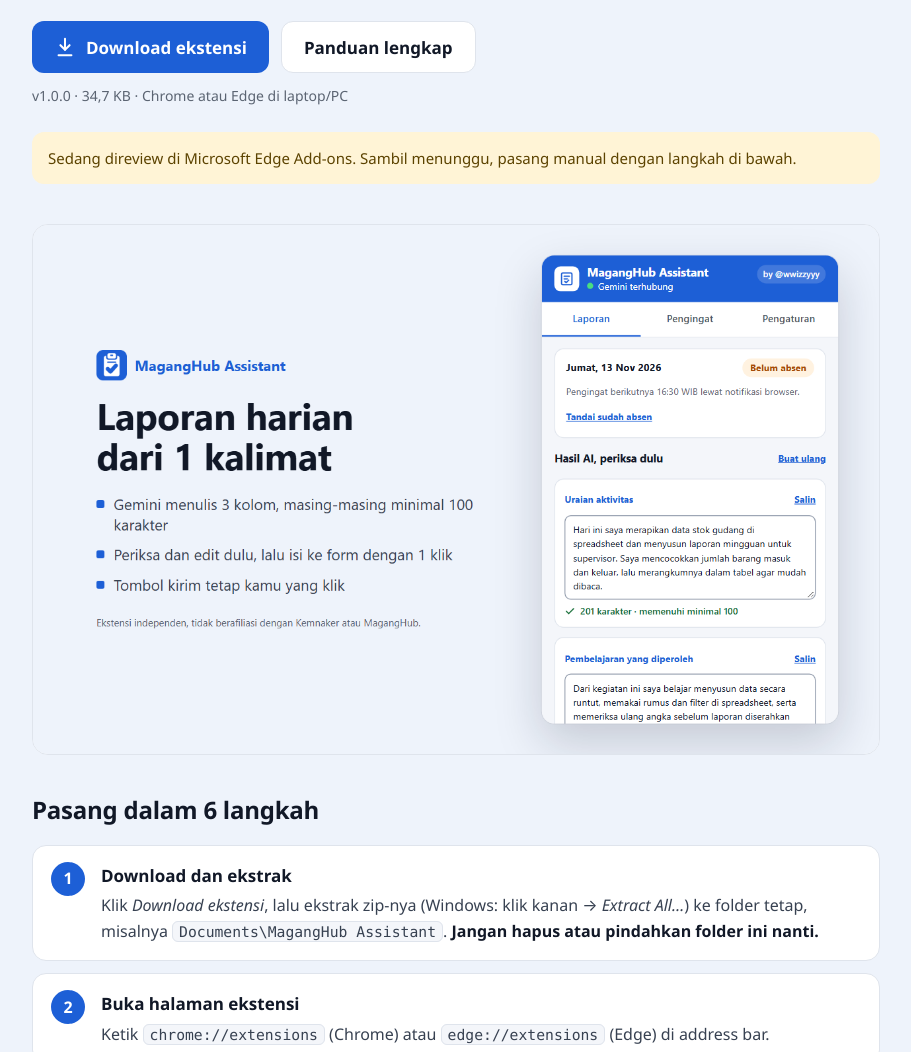
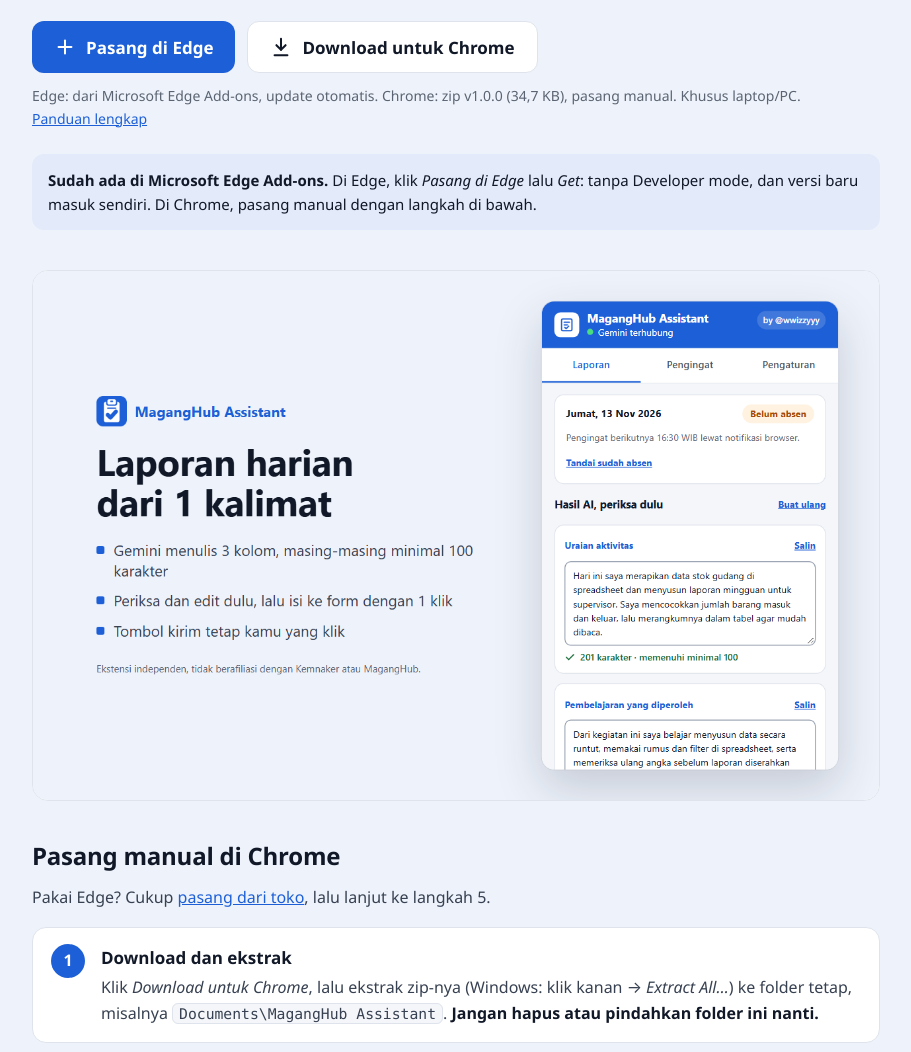
Before and after one commit to Iniwizzy/maganghub-assistant, a plain HTML site: page index.html in a window 1280 px wide. Shown: the part 314-1366 px from the top of the page, without its empty margins (184-1095 px from the left). Drawn offline with Linux system fonts and the light colour scheme.

Commit message:
Arahkan pengguna Edge ke Microsoft Edge Add-ons
MagangHub Assistant v1.0.0 sudah live di Edge Add-ons. Halaman download,
panduan pasang, dan README sekarang menaruh tombol "Pasang di Edge" ke toko,
sementara zip dan langkah manual tetap untuk Chrome. Zip tidak berubah.

Co-Authored-By: Claude Opus 5.5 <noreply@anthropic.com>

```diff
--- a/index.html
+++ b/index.html
@@ -40,7 +40,9 @@
   .btn-primary { background: var(--blue); color: var(--blue-ink); }
   .btn-ghost { color: var(--ink); border: 1px solid var(--line); background: var(--surface); }
   .meta { font-size: 14px; color: var(--muted); margin-top: 12px; }
-  .notice { margin: 24px 0 0; padding: 14px 16px; border-radius: 12px; background: var(--amber-weak); color: var(--amber-ink); font-size: 15px; }
+  .meta a { white-space: nowrap; }
+  .notice { margin: 24px 0 0; padding: 14px 16px; border-radius: 12px; background: var(--blue-weak); color: var(--ink); font-size: 15px; }
+  .sub { margin: -6px 0 16px; color: var(--ink2); }
 
   .shot { margin: 32px 0 8px; border-radius: 16px; overflow: hidden; border: 1px solid var(--line); background: var(--surface); }
   .shot img { display: block; width: 100%; height: auto; }
@@ -84,22 +86,26 @@
     <h1>Laporan harian MagangHub dari 1 kalimat</h1>
     <p class="lead">Ekstensi browser gratis untuk peserta magang. Gemini menulis tiga kolom laporan, kamu periksa, lalu sekali klik masuk ke form. Ada pengingat lewat notifikasi browser dan WhatsApp juga.</p>
     <div class="actions">
-      <a class="btn btn-primary" href="maganghub-assistant-v1.0.0.zip" download>
+      <a class="btn btn-primary" href="https://microsoftedge.microsoft.com/addons/detail/peknndhcccnefhjjafddhchdihemhkca" rel="noopener">
+        <svg width="22" height="22" viewBox="0 0 24 24" fill="none" stroke="currentColor" stroke-width="2.2" stroke-linecap="round" stroke-linejoin="round" aria-hidden="true"><path d="M12 5v14"></path><path d="M5 12h14"></path></svg>
+        Pasang di Edge
+      </a>
+      <a class="btn btn-ghost" href="maganghub-assistant-v1.0.0.zip" download>
         <svg width="22" height="22" viewBox="0 0 24 24" fill="none" stroke="currentColor" stroke-width="2.2" stroke-linecap="round" stroke-linejoin="round" aria-hidden="true"><path d="M12 3v12"></path><path d="m7 10 5 5 5-5"></path><path d="M5 21h14"></path></svg>
-        Download ekstensi
+        Download untuk Chrome
       </a>
-      <a class="btn btn-ghost" href="PANDUAN-PASANG.md">Panduan lengkap</a>
     </div>
-    <p class="meta">v1.0.0 · 34,7 KB · Chrome atau Edge di laptop/PC</p>
-    <p class="notice">Sedang direview di Microsoft Edge Add-ons. Sambil menunggu, pasang manual dengan langkah di bawah.</p>
+    <p class="meta">Edge: dari Microsoft Edge Add-ons, update otomatis. Chrome: zip v1.0.0 (34,7 KB), pasang manual. Khusus laptop/PC. <a href="PANDUAN-PASANG.md">Panduan lengkap</a></p>
+    <p class="notice"><strong>Sudah ada di Microsoft Edge Add-ons.</strong> Di Edge, klik <em>Pasang di Edge</em> lalu <em>Get</em>: tanpa Developer mode, dan versi baru masuk sendiri. Di Chrome, pasang manual dengan langkah di bawah.</p>
   </div>
 
   <div class="shot"><img src="screenshot.png" alt="Popup MagangHub Assistant menampilkan tiga kolom laporan hasil AI" width="1280" height="800"></div>
 
   <section>
-    <h2>Pasang dalam 6 langkah</h2>
+    <h2>Pasang manual di Chrome</h2>
+    <p class="sub">Pakai Edge? Cukup <a href="https://microsoftedge.microsoft.com/addons/detail/peknndhcccnefhjjafddhchdihemhkca" rel="noopener">pasang dari toko</a>, lalu lanjut ke langkah 5.</p>
     <ol class="steps">
-      <li><strong>Download dan ekstrak</strong><p>Klik <em>Download ekstensi</em>, lalu ekstrak zip-nya (Windows: klik kanan → <em>Extract All…</em>) ke folder tetap, misalnya <code>Documents\MagangHub Assistant</code>. <span class="warn">Jangan hapus atau pindahkan folder ini nanti.</span></p></li>
+      <li><strong>Download dan ekstrak</strong><p>Klik <em>Download untuk Chrome</em>, lalu ekstrak zip-nya (Windows: klik kanan → <em>Extract All…</em>) ke folder tetap, misalnya <code>Documents\MagangHub Assistant</code>. <span class="warn">Jangan hapus atau pindahkan folder ini nanti.</span></p></li>
       <li><strong>Buka halaman ekstensi</strong><p>Ketik <code>chrome://extensions</code> (Chrome) atau <code>edge://extensions</code> (Edge) di address bar.</p></li>
       <li><strong>Nyalakan Developer mode</strong><p>Chrome: sakelar di kanan atas. Edge: sakelar di panel kiri bawah. Di browser berbahasa Indonesia namanya kurang lebih <em>Mode pengembang</em>.</p></li>
       <li><strong>Klik Load unpacked</strong><p>Pilih folder hasil ekstrak, yang di dalamnya langsung ada <code>manifest.json</code>. Lalu sematkan ikonnya lewat ikon puzzle di toolbar.</p></li>
@@ -122,11 +128,11 @@
     <h2>Lainnya</h2>
     <details>
       <summary>Update ke versi baru</summary>
-      <div><ol><li>Download zip versi baru.</li><li>Ekstrak ke <strong>folder yang sama</strong>, timpa file lama. Folder harus sama supaya pengaturan dan sambungan WhatsApp tidak hilang.</li><li>Di halaman ekstensi, klik tombol muat ulang (panah melingkar) di kartu MagangHub Assistant.</li></ol></div>
+      <div><p>Versi dari Edge Add-ons update sendiri. Untuk versi yang dipasang manual:</p><ol><li>Download zip versi baru.</li><li>Ekstrak ke <strong>folder yang sama</strong>, timpa file lama. Folder harus sama supaya pengaturan dan sambungan WhatsApp tidak hilang.</li><li>Di halaman ekstensi, klik tombol muat ulang (panah melingkar) di kartu MagangHub Assistant.</li></ol></div>
     </details>
     <details>
-      <summary>Pindah ke versi toko setelah rilis</summary>
-      <div><ol><li>Kalau WhatsApp terhubung: tab <em>Pengingat</em> → <em>Putuskan dan hapus nomor dari server</em>.</li><li>Hapus versi manual (<em>Remove</em>) dan foldernya.</li><li>Pasang dari Microsoft Edge Add-ons, isi API key dan hubungkan WhatsApp lagi.</li></ol><p>Jangan pasang dua versi sekaligus, karena pengingat bisa dobel.</p></div>
+      <summary>Sudah pasang manual di Edge? Pindah ke versi toko</summary>
+      <div><ol><li>Kalau WhatsApp terhubung: tab <em>Pengingat</em> → <em>Putuskan dan hapus nomor dari server</em>.</li><li>Hapus versi manual (<em>Remove</em>) dan foldernya.</li><li><a href="https://microsoftedge.microsoft.com/addons/detail/peknndhcccnefhjjafddhchdihemhkca" rel="noopener">Pasang dari Microsoft Edge Add-ons</a>, isi API key dan hubungkan WhatsApp lagi.</li></ol><p>Jangan pasang dua versi sekaligus, karena pengingat bisa dobel. Di Chrome belum ada versi toko, jadi tetap pakai versi manual.</p></div>
     </details>
     <details>
       <summary>Masalah umum</summary>
@@ -151,7 +157,7 @@
 
   <footer>
     <p>Ekstensi independen, tidak berafiliasi dengan Kemnaker atau MagangHub. Pastikan isi laporan sesuai kegiatanmu yang sebenarnya.</p>
-    <p>Dibuat oleh <a href="https://www.instagram.com/wwizzyyy/" rel="noopener">@wwizzyyy</a> · v1.0.0 · 13 November 2026</p>
+    <p>Dibuat oleh <a href="https://www.instagram.com/wwizzyyy/" rel="noopener">@wwizzyyy</a> · v1.0.0 · 14 November 2026</p>
   </footer>
 </div>
 </body>
```
Also changed, not shown: 2 other files.
